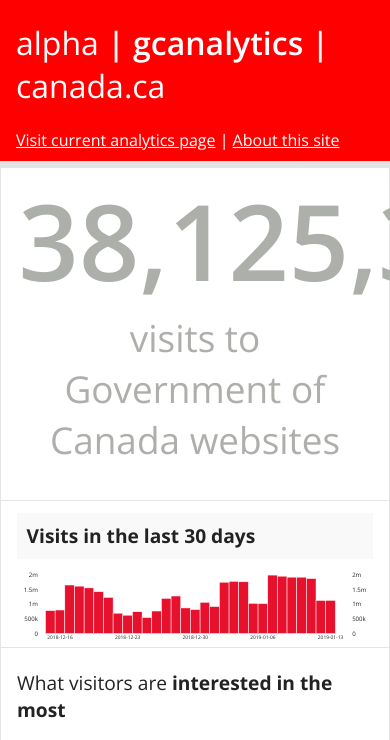
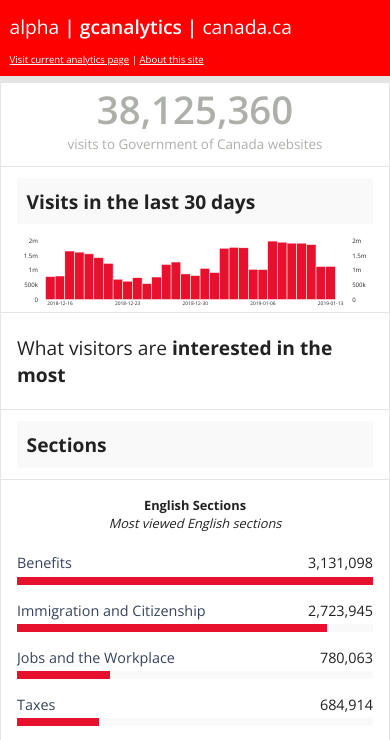
Before and after one commit to DIS-SIN/gcanalytics, a Flask app: page /gca-dashboard/dashboard-index in a window 390 px wide; the page is wider, and only the part inside the window is pictured. Shown: the top 740 px of that part. Run offline with Flask 2, Linux system fonts and the light colour scheme.

Commit message:
Compiled SASS merged

```diff
--- a/static/gca-dashboard/css/public_analytics.css
+++ b/static/gca-dashboard/css/public_analytics.css
@@ -36,6 +36,11 @@
 
 #splash_header a, #splash_header a:visited {
   color: #fff;
+}
+@media screen and (max-width: 768px) {
+  #splash_header {
+    font-size: 0.6em;
+  }
 }
 
 h2 {
@@ -482,8 +487,12 @@
 }
 @media screen and (max-width: 768px) {
   #snapshot {
-    font-size: 1.1em;
+    font-size: 0.4em;
   }
+}
+
+#get_involved {
+  padding: 1em;
 }
 
 #coming_soon {
```
Also changed, not shown: static/gca-dashboard/sass/public_analytics.css (+10 -1 lines), 2 other files.
